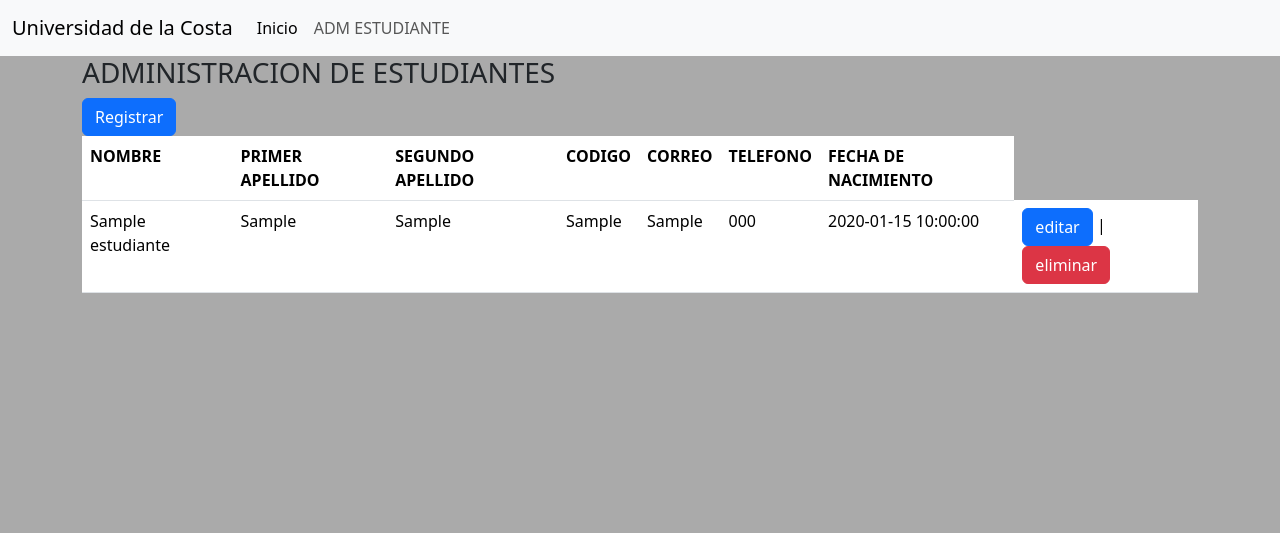
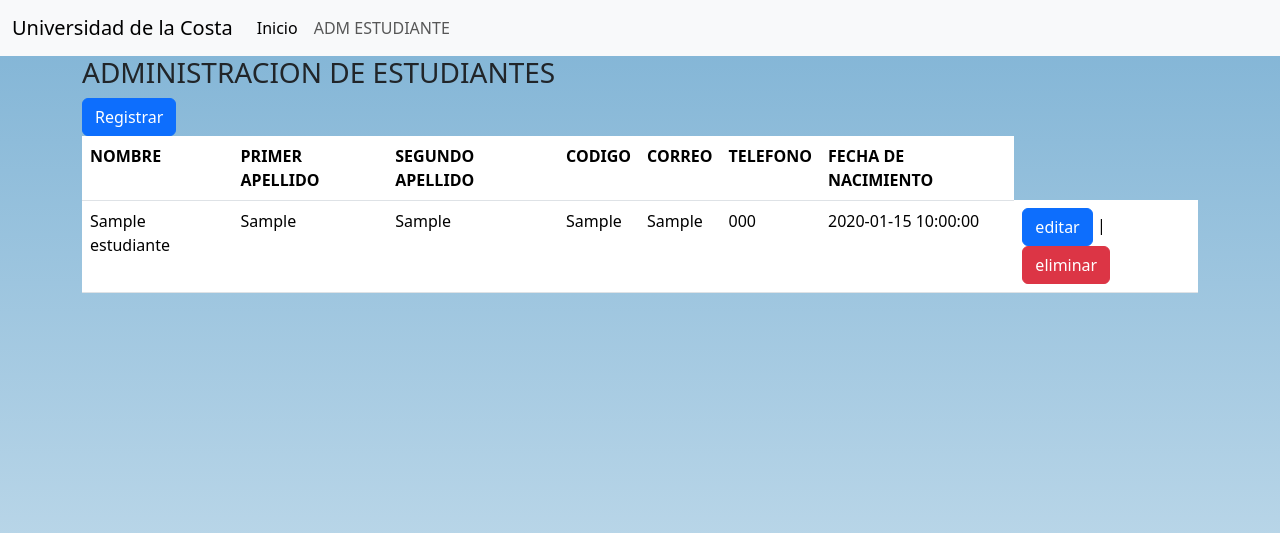
Before and after one commit to ivanlafa/API_PYTHON_MYSQL, a Flask app: page /ADMESTUDIANTE in a window 1280 px wide. Shown: the top 533 px of the page. Run offline with Flask 3, Linux system fonts and the light colour scheme; tables that the repository leaves empty or names only in its code hold one stand-in row (values such as "Sample post"); some libraries are stand-ins or nearby versions.

Commit message:
cambios -> colores al body

```diff
--- a/templates/layout.html
+++ b/templates/layout.html
@@ -12,7 +12,7 @@
 
 <body>
     <style>
-        body { background-color:#AAAAAA }
+        html {height: 100%;}body {background-image: linear-gradient(#7FB3D5, rgb(212, 230, 241 ));}
       </style>
 
     <nav class="navbar navbar-expand-lg bg-body-tertiary">
```
